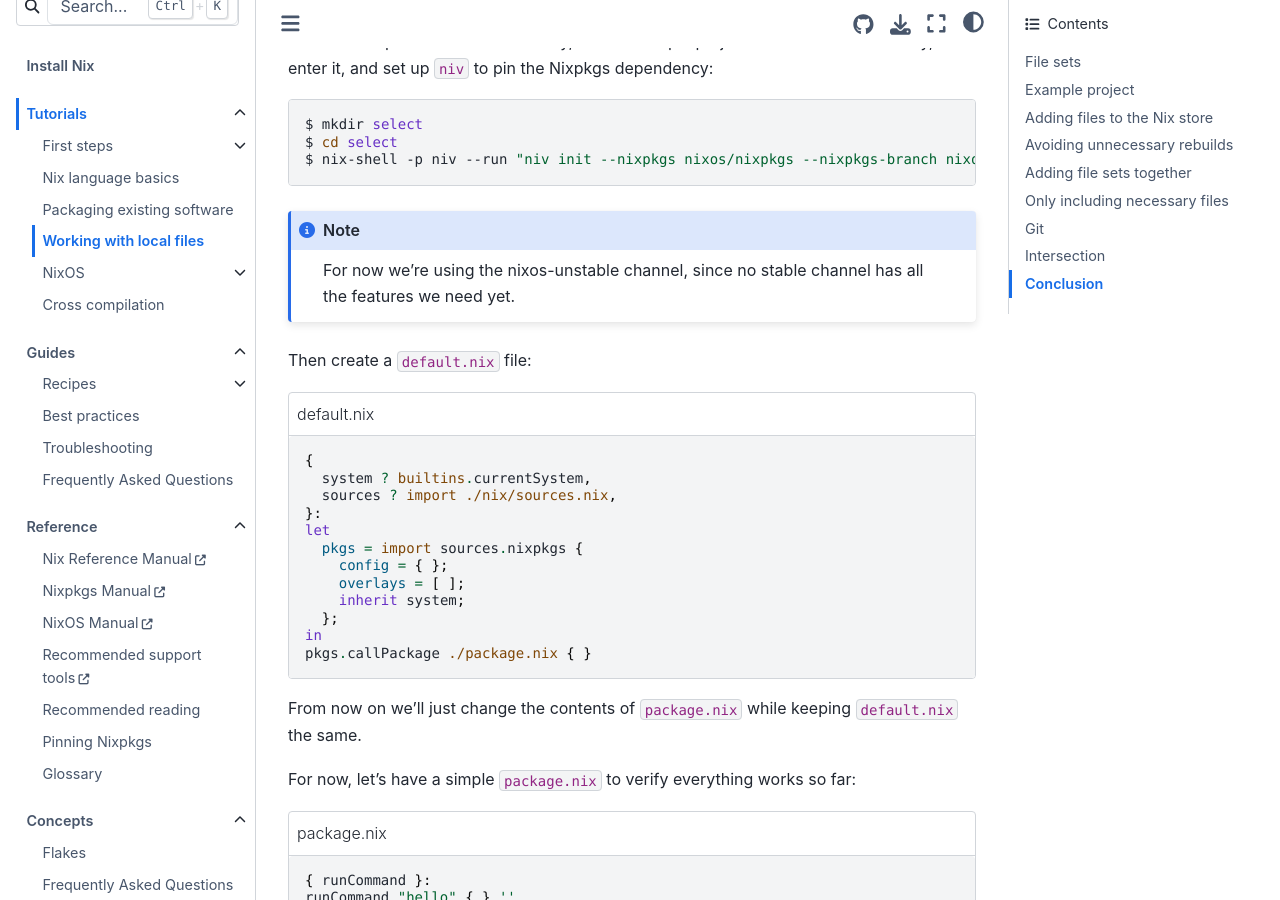
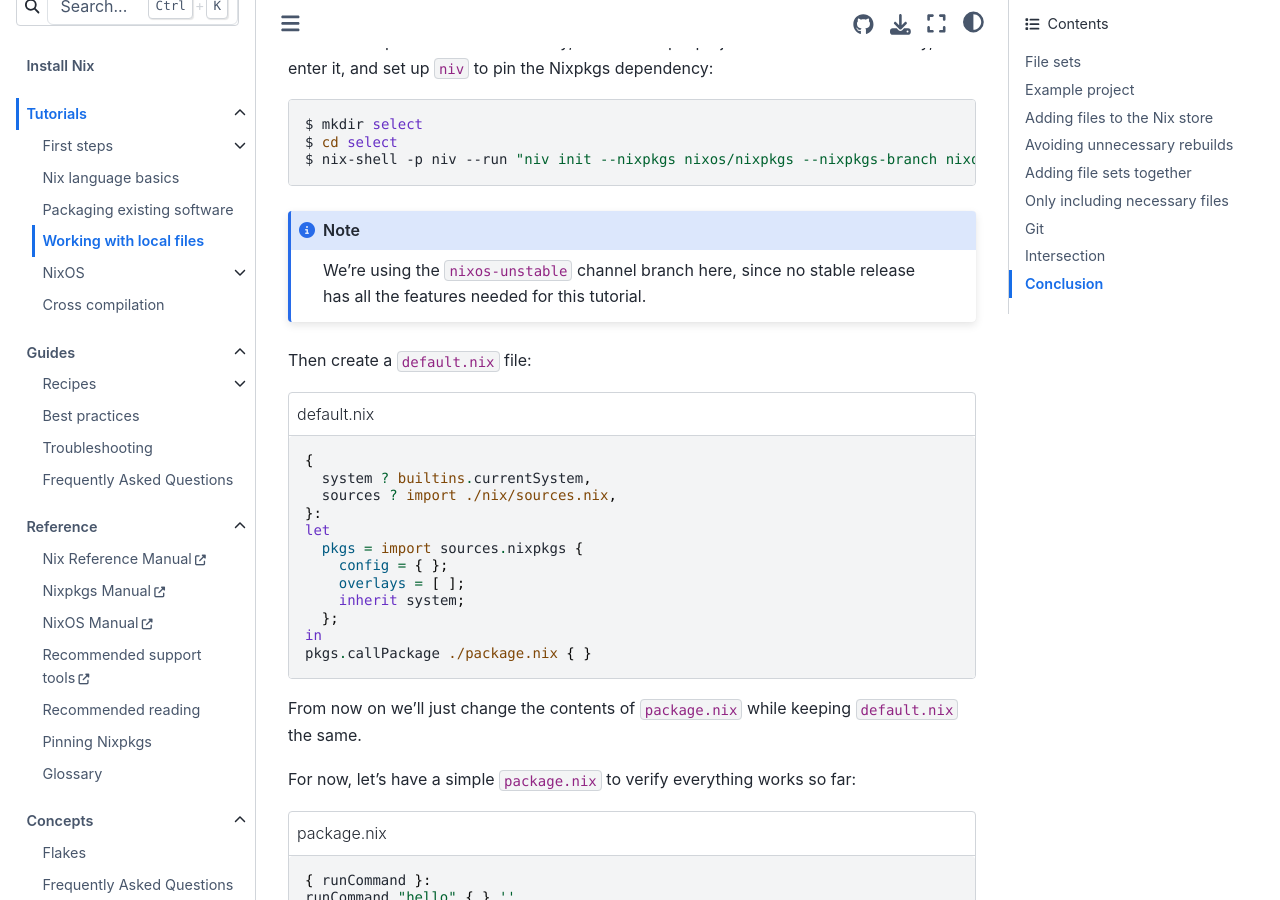
Before and after one commit to NixOS/nix.dev, a Sphinx documentation site: the page built from source/tutorials/file-sets.md, in a window 1280 px wide and 900 px high, scrolled down 2289 px. Built offline with Sphinx 7.4.7 and the Sphinx Book theme 1.1.4, drawn with Linux system fonts in a browser that asks for light colours.

Commit message:
channel -> channel branch
this follows the convention established in the FAQ on releases

````diff
--- a/source/tutorials/file-sets.md
+++ b/source/tutorials/file-sets.md
@@ -103,7 +103,7 @@
 ```
 
 :::{note}
-For now we're using the nixos-unstable channel, since no stable channel has all the features we need yet.
+We're using the `nixos-unstable` channel branch here, since no stable release has all the features needed for this tutorial.
 :::
 
 Then create a `default.nix` file:
````
